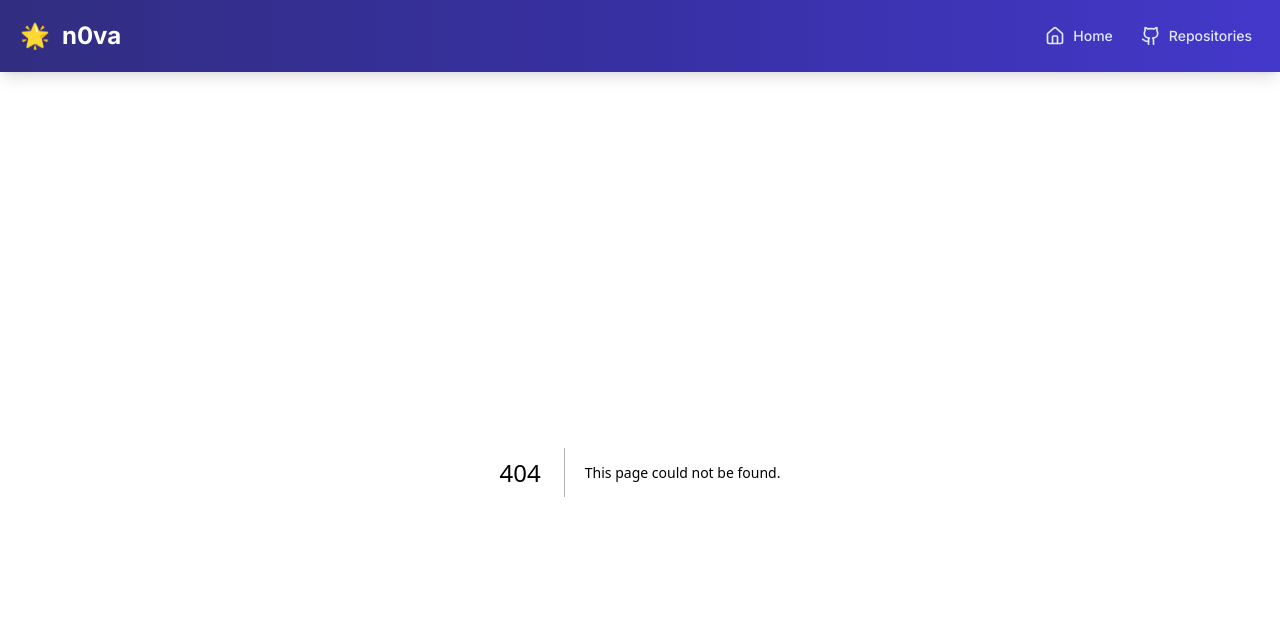
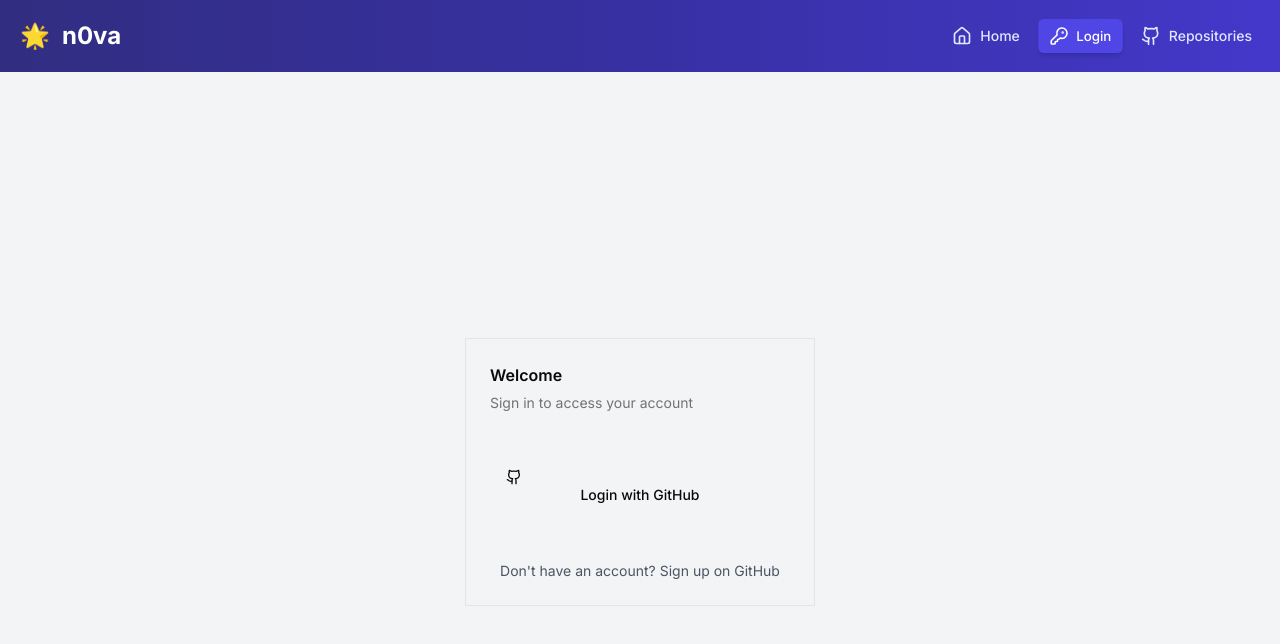
Before and after one commit to nkalpakis21/solana-bounty, a Next.js app: page /login in a window 1280 px wide. Before the commit this address had no page. Shown: the top 644 px of the page. Built offline with nearby package versions, Linux system fonts and the light colour scheme.

Commit message:
Add github oauth login.

```diff
--- /dev/null
+++ b/app/api/auth/callback/route.ts
@@ -0,0 +1,54 @@
+import { NextResponse } from 'next/server'
+import { cookies } from 'next/headers'
+
+const clientId = process.env.GITHUB_CLIENT_ID || ''
+const clientSecret = process.env.GITHUB_SECRET_ID || ''
+const BASE_URL = process.env.BASE_URL || 'https://n0va-io.com';
+
+export async function GET(request: Request) {
+  const { searchParams } = new URL(request.url)
+  const code = searchParams.get('code')
+
+  if (!code) {
+    return NextResponse.redirect('/login')
+  }
+
+  try {
+    // Exchange code for access token
+    const tokenResponse = await fetch('https://github.com/login/oauth/access_token', {
+      method: 'POST',
+      headers: {
+        'Content-Type': 'application/json',
+        'Accept': 'application/json',
+      },
+      body: JSON.stringify({
+        client_id: clientId,
+        client_secret: clientSecret,
+        code,
+      }),
+    })
+
+    const tokenData = await tokenResponse.json()
+
+    if (!tokenData.access_token) {
+      throw new Error('Failed to obtain access token')
+    }
+
+    // Fetch user data
+    const userResponse = await fetch('https://api.github.com/user', {
+      headers: {
+        'Authorization': `Bearer ${tokenData.access_token}`,
+      },
+    })
+
+    const userData = await userResponse.json()
+
+    // Set a cookie with the user data (you might want to use a more secure method in production)
+    cookies().set('user', JSON.stringify(userData), { httpOnly: true, secure: true })
+
+    return NextResponse.redirect(`${BASE_URL}/dashboard`);
+  } catch (error) {
+    console.error('Authentication error:', error)
+    return NextResponse.redirect(`${BASE_URL}`);
+  }
+}
--- /dev/null
+++ b/app/api/auth/logout/route.ts
@@ -0,0 +1,7 @@
+import { NextResponse } from 'next/server'
+import { cookies } from 'next/headers'
+
+export async function POST() {
+  cookies().delete('user')
+  return NextResponse.json({ success: true })
+}
--- /dev/null
+++ b/app/api/user/route.ts
@@ -0,0 +1,13 @@
+import { NextResponse } from 'next/server'
+import { cookies } from 'next/headers'
+
+export async function GET() {
+  const userCookie = cookies().get('user')
+
+  if (!userCookie) {
+    return NextResponse.json({ error: 'Not authenticated' }, { status: 401 })
+  }
+
+  const userData = JSON.parse(userCookie.value)
+  return NextResponse.json(userData)
+}
--- a/app/components/Navigation.tsx
+++ b/app/components/Navigation.tsx
@@ -3,13 +3,14 @@
 import React, { useState } from 'react'
 import { usePathname } from 'next/navigation'
 import Link from 'next/link'
-import { Menu, X, Home, LayoutDashboard, Gavel, User, FileText, Github } from 'lucide-react'
+import { Menu, X, Home, KeyRound, LayoutDashboard, Gavel, User, FileText, Github } from 'lucide-react'
 import { Button } from "@/components/ui/button"
 import { cn } from "@/lib/utils"
 import { motion, AnimatePresence } from "framer-motion"
 
 const navItems = [
   { href: '/', label: 'Home', icon: Home },
+  { href: '/login', label: 'Login', icon: KeyRound },
   // { href: '/dashboard', label: 'Dashboard', icon: LayoutDashboard },
   // { href: '/governance', label: 'Governance', icon: Gavel },
   // { href: '/profile', label: 'Profile', icon: User },
--- /dev/null
+++ b/app/login/page.tsx
@@ -0,0 +1,42 @@
+'use client'
+
+import { Button } from "@/components/ui/button"
+import { Card, CardContent, CardDescription, CardFooter, CardHeader, CardTitle } from "@/components/ui/card"
+import { Github } from 'lucide-react'
+
+export default function AppLoginPage() {
+  const handleLogin = () => {
+    // Replace with your GitHub OAuth App's client ID and redirect URI
+    const clientId = process.env.NEXT_PUBLIC_GITHUB_CLIENT_ID || ''
+    const redirectUri = process.env.NODE_ENV === 'production'
+    ? process.env.NEXT_PUBLIC_GITHUB_CALLBACK_URL
+    : 'http://localhost:3000/api/auth/callback';
+    const scope = 'read:user user:email'
+
+    const githubAuthUrl = `https://github.com/login/oauth/authorize?client_id=${clientId}&redirect_uri=${redirectUri}&scope=${scope}`
+
+    window.location.href = githubAuthUrl
+  }
+
+  return (
+    <div className="flex items-center justify-center min-h-screen bg-gray-100">
+      <Card className="w-[350px]">
+        <CardHeader>
+          <CardTitle>Welcome</CardTitle>
+          <CardDescription>Sign in to access your account</CardDescription>
+        </CardHeader>
+        <CardContent>
+          <Button onClick={handleLogin} className="w-full">
+            <Github className="mr-2 h-4 w-4" />
+            Login with GitHub
+          </Button>
+        </CardContent>
+        <CardFooter className="flex justify-center">
+          <p className="text-sm text-gray-600">
+            Don't have an account? Sign up on GitHub
+          </p>
+        </CardFooter>
+      </Card>
+    </div>
+  )
+}
```
